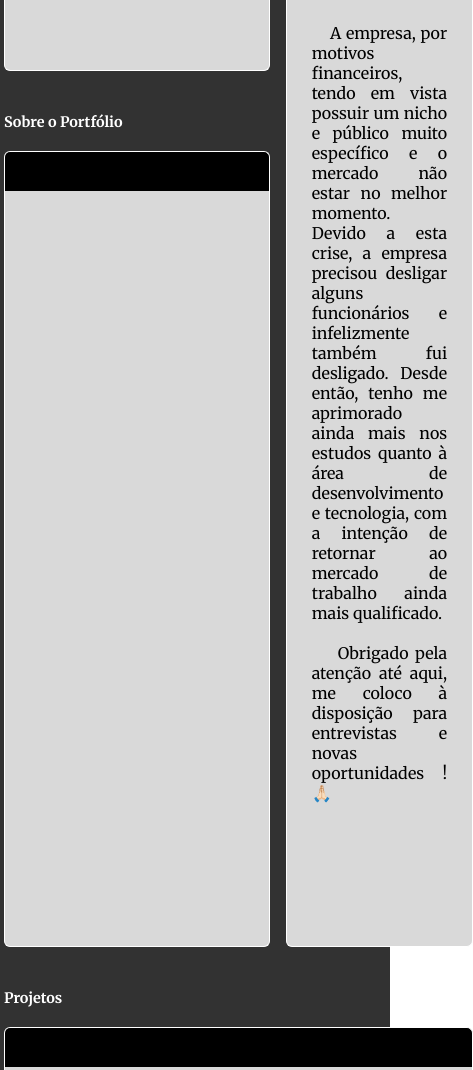
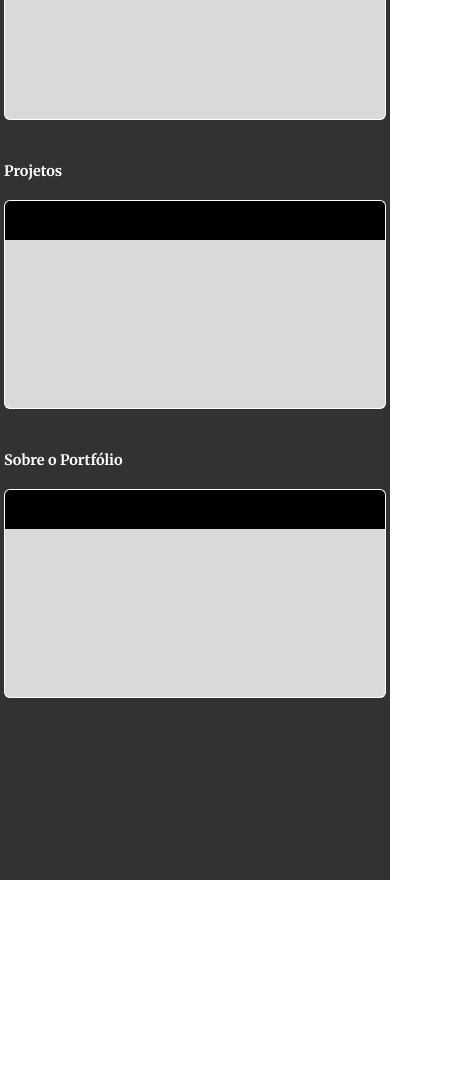
Before and after one commit to DaviDumer/meu-portfolio, a website built with webpack: page docs/index.html in a window 390 px wide. Shown: the part 1780-2850 px from the top of the page, 473 px wide, since content can reach past the window. After the commit the page ends 2660 px from the top, so only its background shows below. Built offline with nearby package versions, Linux system fonts and the light colour scheme.

Commit message:
update responsivo

```diff
--- a/docs/index.html
+++ b/docs/index.html
@@ -159,15 +159,15 @@
             </p>
           </section>
         </div>
+        <div class="s-projects">
+          <h3 class="u-label-box">Projetos</h3>
+          <div class="s-projects__header"></div>
+          <section class="s-projects__text-box"></section>
+        </div>
         <div class="s-about-portf">
           <h3 class="u-label-box">Sobre o Portfólio</h3>
           <div class="s-about-portf__header"></div>
           <section class="s-about-portf__text-box"></section>
-        </div>
-        <div class="s-projects">
-          <h3 class="u-label-box">Projetos</h3>
-          <div class="s-projects__header"></div>
-          <section class="s-projects__text-box"></section>
         </div>
       </div>
     </main>
--- a/src/css/main.css
+++ b/src/css/main.css
@@ -25,7 +25,7 @@
 
 @media (max-width: 1023px) {
   .s-main-container {
-    grid-template-columns: 1fr;
-    grid-template-rows: 1fr 1fr 1fr 1fr;
+    display: flex;
+    flex-direction: column;
   }
 }
```
